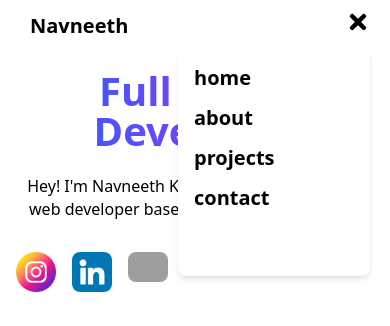
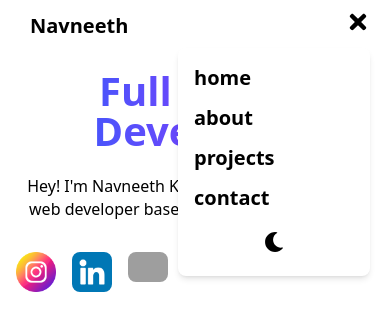
Before and after one commit to HyprerNova/Fort, a Next.js app: page / in a window 390 px wide. Both pictures are taken after a click on the button 358 px from the left and 22 px from the top of the page. Shown: the top 326 px of the page. Built offline with nearby package versions, Linux system fonts and the light colour scheme; grey boxes are pictures that could not be loaded.

Commit message:
Fixed the navbar issue

```diff
--- a/components/NavBar.jsx
+++ b/components/NavBar.jsx
@@ -27,7 +27,9 @@ const Navbar = () => {
 
   return (
     <nav
-      className={`navbar sticky top-0 z-50 flex justify-between items-center px-5 py-2.5 font-sans ${darkMode ? 'dark-mode' : 'light-mode'}`}
+      className={`navbar sticky top-0 z-50 flex justify-between items-center px-5 py-2.5 font-sans ${
+        darkMode ? "dark-mode" : "light-mode"
+      }`}
     >
       {/* Navbar Name */}
       <Link href="/" className="font-bold text-xl ml-2.5 hover:text-blue-500 transition-colors duration-300">
@@ -39,7 +41,7 @@ const Navbar = () => {
         <button
           onClick={handleToggleMenu}
           aria-label="Toggle Menu"
-          className={`${darkMode ? 'text-white' : 'text-black'}`}
+          className={`${darkMode ? "text-white" : "text-black"}`}
         >
           {menuOpen ? <FaTimes size={24} /> : <FaBars size={24} />}
         </button>
@@ -47,8 +49,10 @@ const Navbar = () => {
 
       {/* Menu and Toggle Dropdown for Mobile */}
       <div
-        className={`md:hidden absolute top-12 right-5 w-48 bg-white text-white dark:text-black  dark:bg-black shadow-md rounded-lg p-4 transition-all duration-300 ${
-          menuOpen ? 'block' : 'hidden'
+        className={`md:hidden absolute top-12 right-5 w-48 ${
+          darkMode ? "bg-gray-900" : "bg-white"
+        } shadow-md rounded-lg p-4 transition-all duration-300 ${
+          menuOpen ? "block" : "hidden"
         }`}
       >
         <ul className="flex flex-col list-none gap-3">
@@ -57,16 +61,18 @@ const Navbar = () => {
               <a
                 href={`#${section}`}
                 onClick={(e) => handleNavigation(e, section)}
-                className={`font-bold text-xl ${darkMode ? 'text-white' : 'text-black'} hover:text-blue-500 transition-colors duration-300 w-full text-left`}
+                className={`font-bold text-xl ${
+                  darkMode ? "text-white" : "text-black"
+                } hover:text-blue-500 transition-colors duration-300 w-full text-left`}
                 aria-label={`Go to ${section}`}
               >
                 {section}
               </a>
               <span
                 className={`block h-0.75 w-0 bg-transparent absolute bottom-[-5px] left-0 transition-all duration-500 ${
-                  darkMode ? 'hover:bg-white' : 'hover:bg-black'
+                  darkMode ? "hover:bg-white" : "hover:bg-black"
                 }`}
-                style={{ width: '0' }}
+                style={{ width: "0" }}
               >
                 &nbsp;
               </span>
@@ -81,7 +87,9 @@ const Navbar = () => {
         {/* Dark Mode Toggle */}
         <button
           onClick={toggleDarkMode}
-          className={`mt-3 flex items-center justify-center p-2 rounded-full w-full`}
+          className={`mt-3 flex items-center justify-center p-2 rounded-full w-full ${
+            darkMode ? "text-white hover:bg-gray-800" : "text-black hover:bg-gray-100"
+          }`}
           aria-label="Toggle Dark Mode"
         >
           {darkMode ? <FaSun size={20} /> : <FaMoon size={20} />}
@@ -96,16 +104,18 @@ const Navbar = () => {
               <a
                 href={`#${section}`}
                 onClick={(e) => handleNavigation(e, section)}
-                className={`font-bold text-xl ${darkMode ? 'text-white' : 'text-black'} hover:text-blue-500 transition-colors duration-300`}
+                className={`font-bold text-xl ${
+                  darkMode ? "text-white" : "text-black"
+                } hover:text-blue-500 transition-colors duration-300`}
                 aria-label={`Go to ${section}`}
               >
                 {section}
               </a>
               <span
                 className={`block h-0.75 w-0 bg-transparent absolute bottom-[-5px] left-0 transition-all duration-500 ${
-                  darkMode ? 'hover:bg-white' : 'hover:bg-black'
+                  darkMode ? "hover:bg-white" : "hover:bg-black"
                 }`}
-                style={{ width: '0' }}
+                style={{ width: "0" }}
               >
                 &nbsp;
               </span>
@@ -119,7 +129,9 @@ const Navbar = () => {
         </ul>
         <button
           onClick={toggleDarkMode}
-          className={`ml-5 flex items-center justify-center p-2 rounded-full transition-colors duration-200`}
+          className={`ml-5 flex items-center justify-center p-2 rounded-full transition-colors duration-200 ${
+            darkMode ? "text-white hover:bg-gray-800" : "text-black hover:bg-gray-100"
+          }`}
           aria-label="Toggle Dark Mode"
         >
           {darkMode ? <FaSun size={20} /> : <FaMoon size={20} />}
```
